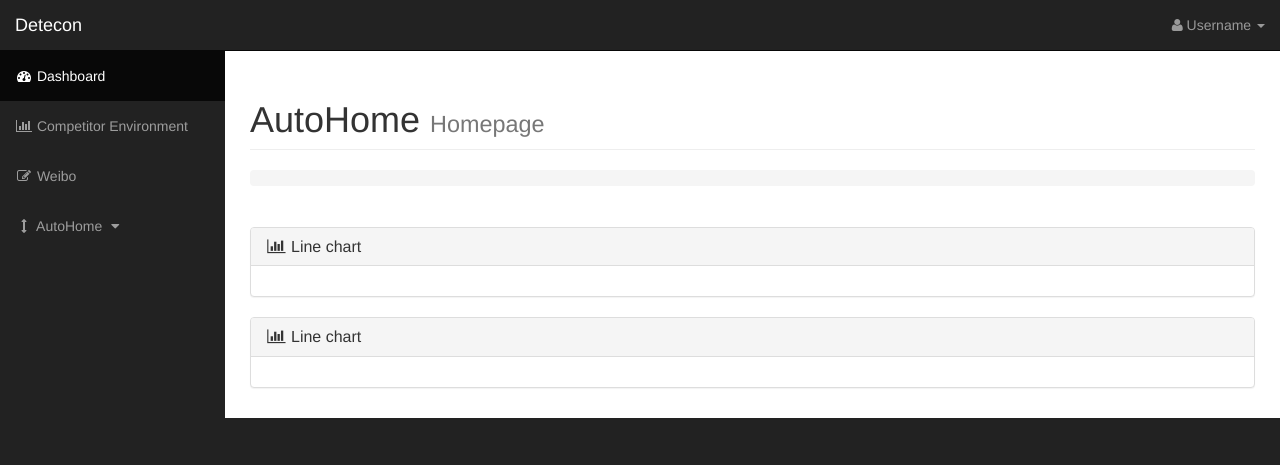
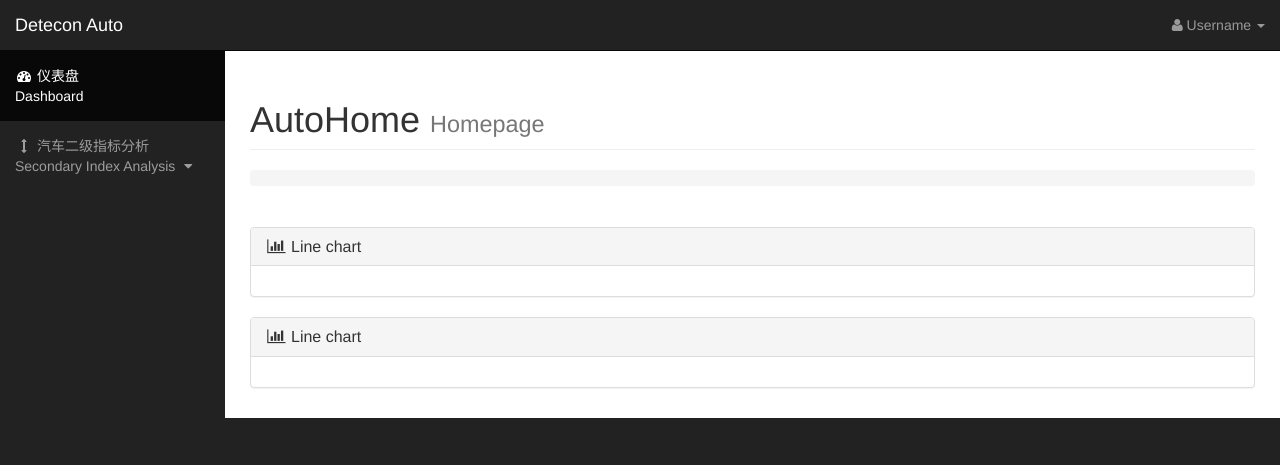
Before and after one commit to dtc-auto/Django_web, a Django app: page /dashboard in a window 1280 px wide. Shown: the top 465 px of the page. Run offline with Django 3.2, Linux system fonts and the light colour scheme; some libraries are stand-ins or nearby versions.

Commit message:
add chinese, and clean useless button

```diff
--- a/autohome_pages/templates/nav_side.html
+++ b/autohome_pages/templates/nav_side.html
@@ -9,7 +9,7 @@
         <span class="icon-bar"></span>
         <span class="icon-bar"></span>
     </button>
-    <a class="navbar-brand" href="{% url 'index' %}">Detecon</a>
+    <a class="navbar-brand" href="{% url 'index' %}"> Detecon Auto </a>
 </div>
 <!-- Top Menu Items -->
 <ul class="nav navbar-right top-nav">
@@ -36,31 +36,31 @@
 <div class="collapse navbar-collapse navbar-ex1-collapse">
     <ul class="nav navbar-nav side-nav">
       <li class="active">
-        <a href="#"><i class="fa fa-fw fa-dashboard"></i> Dashboard</a>
+        <a href="#"><i class="fa fa-fw fa-dashboard"></i> 仪表盘 <br> Dashboard </a>
     </li>
+    <!--<li>-->
+        <!--<a href="#"><i class="fa fa-fw fa-bar-chart-o"></i> Competitor Environment</a>-->
+    <!--</li>-->
+    <!--<li>-->
+        <!--<a href="#"><i class="fa fa-fw fa-edit"></i> Weibo</a>-->
+    <!--</li>-->
     <li>
-        <a href="#"><i class="fa fa-fw fa-bar-chart-o"></i> Competitor Environment</a>
-    </li>
-    <li>
-        <a href="#"><i class="fa fa-fw fa-edit"></i> Weibo</a>
-    </li>
-    <li>
-        <a href="javascript:;" data-toggle="collapse" data-target="#demo"><i class="fa fa-fw fa-arrows-v"></i> AutoHome <i class="fa fa-fw fa-caret-down"></i></a>
+        <a href="javascript:;" data-toggle="collapse" data-target="#demo"><i class="fa fa-fw fa-arrows-v"></i> 汽车二级指标分析 <br> Secondary Index Analysis <i class="fa fa-fw fa-caret-down"></i></a>
         <ul id="demo" class="collapse">
           <li>
-            <a href="{% url 'regionPage' %}">Car Owner Regional Distribution</a>
+            <a href="{% url 'regionPage' %}"> 车主区域分布 <br> Car Owner Regional Distribution </a>
+        </li>
+        <!--<li>-->
+            <!--<a href="#">Competitive Advantage</a>-->
+        <!--</li>-->
+        <li>
+            <a href="{% url 'level1Page' %}"> 一级指标评估 <br> Level-1 Index Evaluation </a>
         </li>
         <li>
-            <a href="#">Competitive Advantage</a>
+            <a href="{% url 'level2Page' %}"> 二级指标评估 <br> Level-2 Attribute Discussion </a>
         </li>
         <li>
-            <a href="{% url 'level1Page' %}">Level 1 Index Evaluation</a>
-        </li>
-        <li>
-            <a href="{% url 'level2Page' %}">Level 2 Attribute Discussion</a>
-        </li>
-        <li>
-            <a href="{% url 'purposePage' %}">Purpose of Vehicle Purchasing  </a>
+            <a href="{% url 'purposePage' %}"> 购车目的分析 <br> Purpose of Vehicle Purchasing </a>
         </li>
 
     </ul>
```
